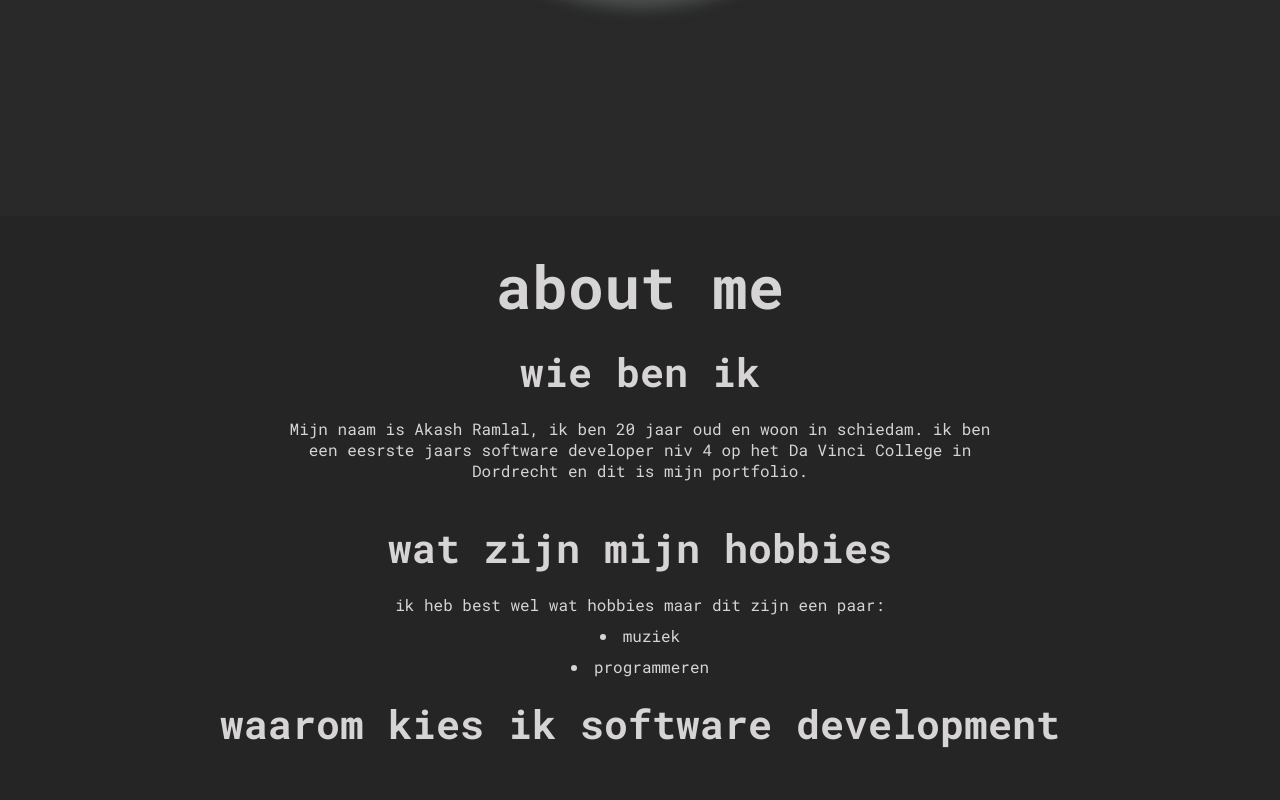
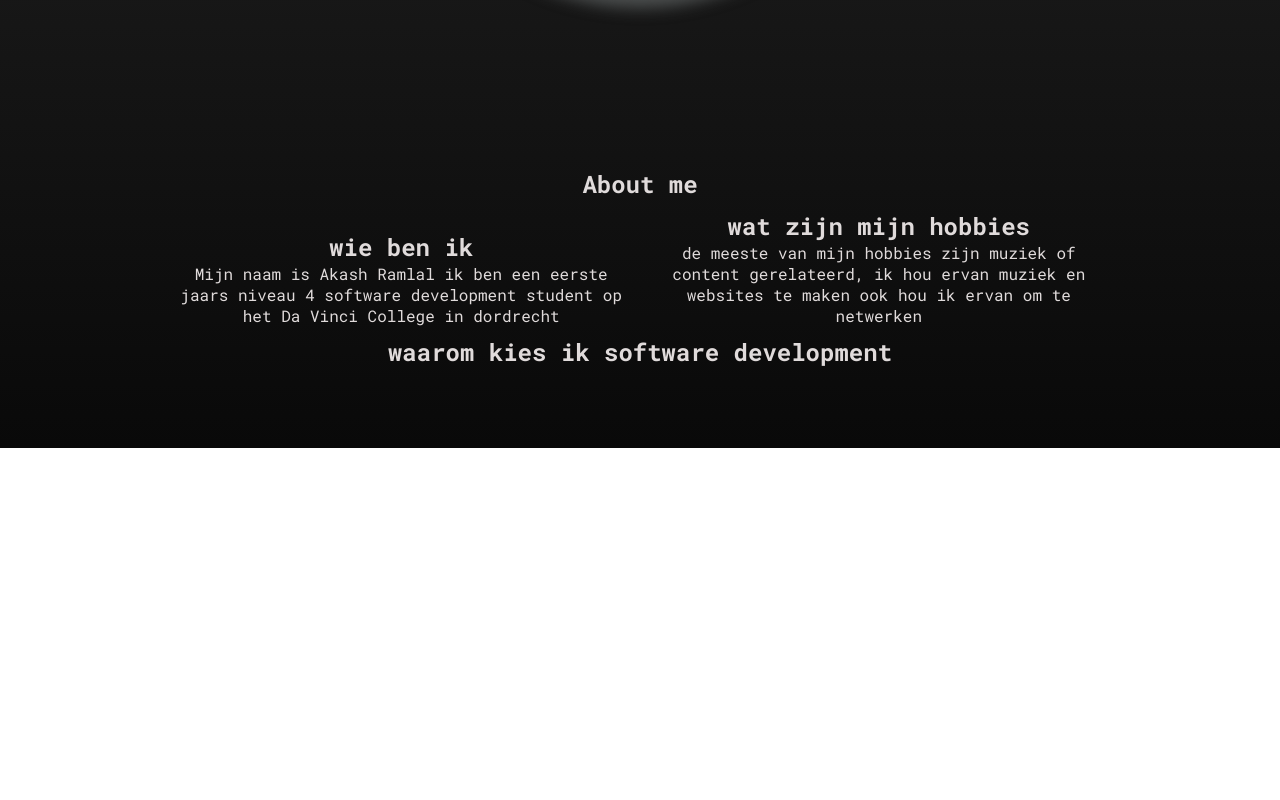
Before and after one commit to AkashRamlal1/AkashRamlal1.github.io, a plain HTML site: page index.html in a window 1280 px wide. Shown: the part 592-1392 px from the top of the page. After the commit the page ends 1040 px from the top, so only its background shows below. Drawn offline with Linux system fonts and the light colour scheme.

Commit message:
Add files via upload
gradient background

```diff
--- a/index.html
+++ b/index.html
@@ -28,22 +28,22 @@
 </section>
 
 
+<section class="about-me">
+  <h1>About me</h1>
+  <div class="about-me-block1">
+    <h2>wie ben ik</h2>
+    <p>Mijn naam is Akash Ramlal ik ben een eerste jaars niveau 4 software development student op het Da Vinci College in dordrecht </p>
 
 
 
-<section class="about-me">
-  <h1>about me</h1>
-  <div class="about-me-block1">
-    <h2>wie ben ik</h2>
-    <p>Mijn naam is Akash Ramlal, ik ben 20 jaar oud en woon in schiedam. ik ben een eesrste jaars software developer niv 4 op het Da Vinci College in Dordrecht en dit is mijn portfolio.</p>
   </div>
   <div class="about-me-block1">
     <h2>wat zijn mijn hobbies</h2>
-    <p>ik heb best wel wat hobbies maar dit zijn een paar:</p>
-    <li>muziek</li>
-    <li>programmeren</li>
+    <p>de meeste van mijn hobbies zijn muziek of content gerelateerd, ik hou ervan muziek en websites te maken ook hou ik ervan om te netwerken</p>
+
 
   </div>
+
   <div class="about-me-block2">
     <h2>waarom kies ik software development</h2>
     <p></p>
--- a/stylesheet.css
+++ b/stylesheet.css
@@ -14,7 +14,7 @@ scroll-behavior: smooth;
 
 }
 body{
-background-color:#292929;
+  background: linear-gradient(180deg, rgba(41,41,41,1) 0%, rgb(9, 9, 9) 100%);
 font-family: "Roboto Mono", 'Courier New', Courier, monospace;
 width: 100%;
 height: 100%;
@@ -124,55 +124,21 @@ box-shadow: 0px 5px 15px 5px #505353f0;
 /* about me */
 
 .about-me{
-margin-top: 10%;
-width: 100%;
-background-color: #252525;
-padding: 30px;
-color: #d6d4d4;
-align-items: center;
-text-align: center;
-}
-
-.about-me article{
+  padding: 10vh;
   width: 100%;
-  display: inline-block;
-
+  color: #e0dbdb;
+  text-align: center;
+  gap: 10px;
 
 }
-
-.about-me div{
-
+.about-me .about-me-block1{
+  position: relative;
   display: inline-block;
-
-}
-
-.about-me  h1{
-
-  font-size: 60px;
-}
-.about-me  h2{
-
-  font-size: 40px;
-  margin-bottom: 10px;
-}
-
-.about-me  p{
-
-  margin-top: 20px;
-
-
-}
-
-.about-me li{
-
-  margin-top: 10px;
-}
-
-.about-me-block1{
-
-width: 750px;
-padding: 20px;
-
+  max-width: 40%;
+  max-height: 30%;
+  height: auto;
+  width: auto;
+  margin: 10px;
 }
 
 
```
